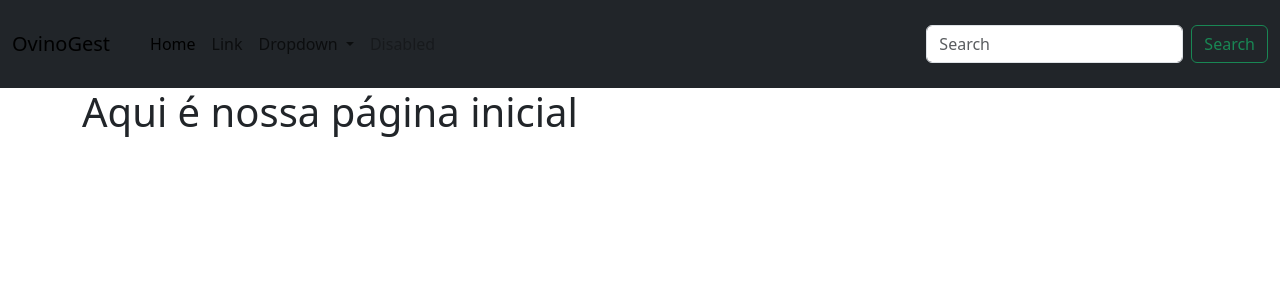
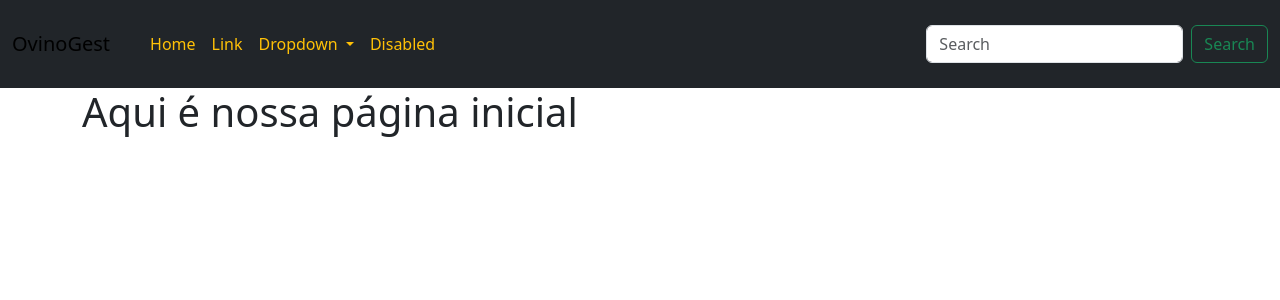
Before and after one commit to rogeriopsdev/ovinogest, a Django app: page / in a window 1280 px wide. Shown: the top 300 px of the page. Run offline with Django 5.2, Linux system fonts and the light colour scheme.

Commit message:
Update base.html

```diff
--- a/ovinogestApp/templates/ovino/base.html
+++ b/ovinogestApp/templates/ovino/base.html
@@ -3,11 +3,11 @@
   <head>
     <meta charset="utf-8">
     <meta name="viewport" content="width=device-width, initial-scale=1">
-    <title>Bootstrap demo</title>
+    <title>Sistema de Gestão de Ovinos</title>
     <link href="https://cdn.jsdelivr.net/npm/bootstrap@5.3.3/dist/css/bootstrap.min.css" rel="stylesheet" integrity="sha384-QWTKZyjpPEjISv5WaRU9OFeRpok6YctnYmDr5pNlyT2bRjXh0JMhjY6hW+ALEwIH" crossorigin="anonymous">
   </head>
   <body>
-      <nav class="navbar navbar-expand-lg bg-dark text-warning">
+      <nav class="navbar navbar-expand-lg bg-dark ">
   <div class="container-fluid">
     <a class="navbar-brand" href="#">OvinoGest</a>
     <button class="navbar-toggler" type="button" data-bs-toggle="collapse" data-bs-target="#navbarSupportedContent" aria-controls="navbarSupportedContent" aria-expanded="false" aria-label="Toggle navigation">
@@ -16,37 +16,37 @@
     <div class="collapse navbar-collapse" id="navbarSupportedContent">
       <ul class="navbar-nav me-auto mb-2 mb-lg-0 p-3">
         <li class="nav-item">
-          <a class="nav-link active" aria-current="page" href="#">Home</a>
+          <a class="nav-link active text-warning" aria-current="page" href="#">Home</a>
         </li>
         <li class="nav-item">
-          <a class="nav-link" href="#">Link</a>
+          <a class="nav-link text-warning" href="#">Link</a>
         </li>
         <li class="nav-item dropdown">
-          <a class="nav-link dropdown-toggle" href="#" role="button" data-bs-toggle="dropdown" aria-expanded="false">
+          <a class="nav-link dropdown-toggle text-warning" href="#" role="button" data-bs-toggle="dropdown" aria-expanded="false">
             Dropdown
           </a>
           <ul class="dropdown-menu">
              <li class="nav-item">
-                <a class="nav-link active" aria-current="page" href="{% url 'home' %}">Home</a>
+                <a class="nav-link active text-warning" aria-current="page" href="{% url 'home' %}">Home</a>
             </li>
             <li class="nav-item">
-                <a class="nav-link" href="{% url 'new_ovino' %}">Novo Ovino</a>
+                <a class="nav-link text-warning" href="{% url 'new_ovino' %}">Novo Ovino</a>
             </li>
             <li class="nav-item">
-                <a class="nav-link" href="{% url 'publico_ovino' %}">Mostrar Ovinos</a>
+                <a class="nav-link text-warning" href="{% url 'publico_ovino' %}">Mostrar Ovinos</a>
             </li>
             <li class="nav-item">
-                <a class="nav-link" href="{% url 'adm_ovino' %}">Gerenciar</a>
+                <a class="nav-link text-warning" href="{% url 'adm_ovino' %}">Gerenciar</a>
             </li>
             <li class="nav-item">
-                <a class="nav-link ">Entrar</a>
+                <a class="nav-link text-warning ">Entrar</a>
             </li>
             <li><hr class="dropdown-divider"></li>
-            <li><a class="dropdown-item" href="#">Something else here</a></li>
+            <li><a class="dropdown-item text-warning" href="#">Something else here</a></li>
           </ul>
         </li>
         <li class="nav-item">
-          <a class="nav-link disabled" aria-disabled="true">Disabled</a>
+          <a class="nav-link text-warning" aria-disabled="true">Disabled</a>
         </li>
       </ul>
       <form class="d-flex" role="search">
```
